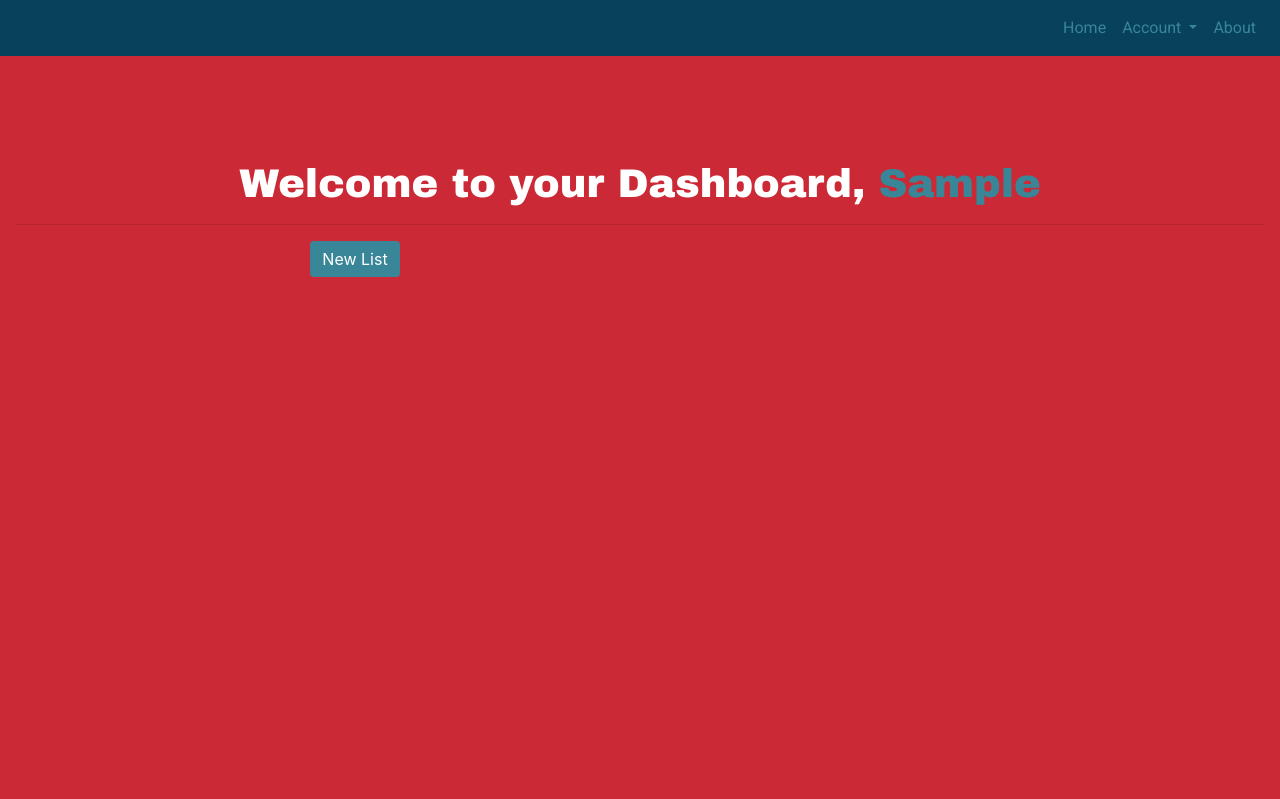
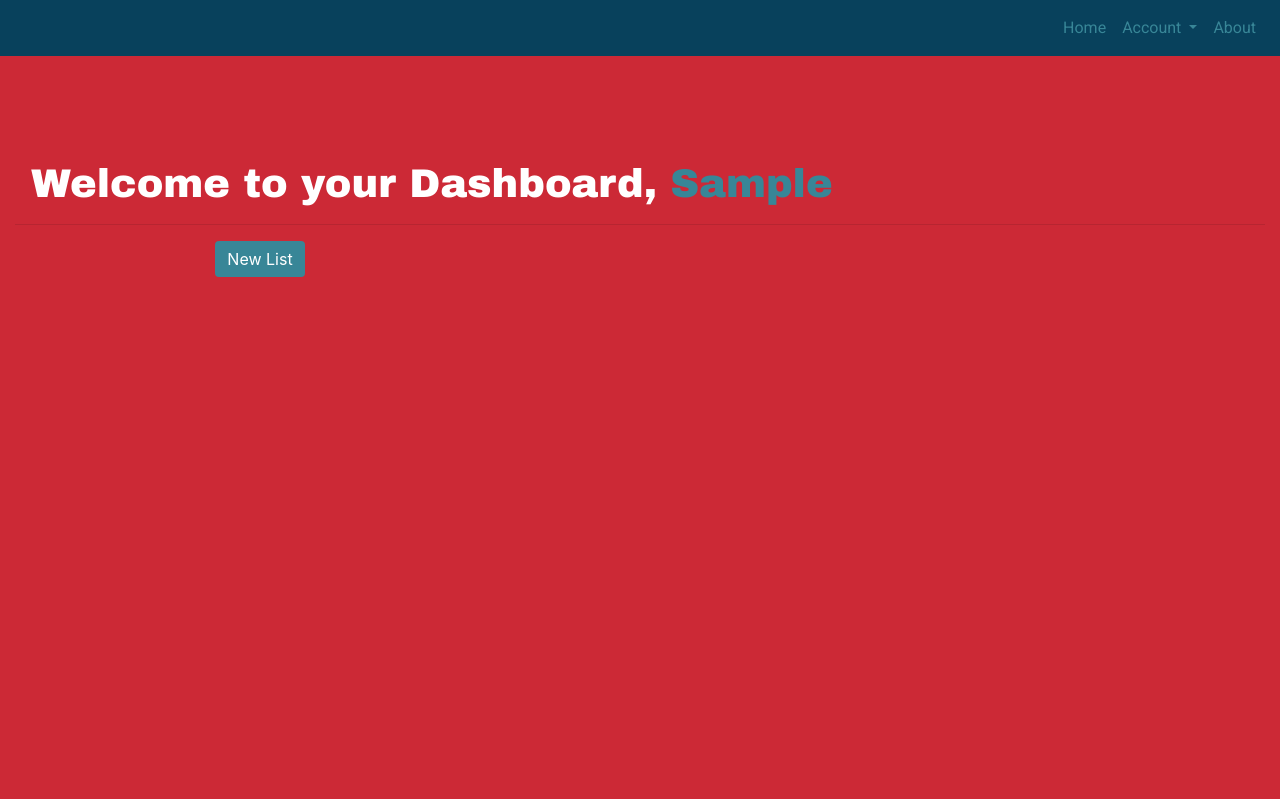
Before and after one commit to SandyAbdullahi/django-todo, a Django app: page /dashboard/ in a window 1280 px wide. Shown: the top 799 px of the page. Run offline with Django 3.2, Linux system fonts and the light colour scheme; the visitor is signed in with stand-in values (Sample User, id 1); data that the repository does not hold is empty; parts of the project's set-up code (start-up, migrations or seed data) failed here and were passed over; some libraries are stand-ins or nearby versions.

Commit message:
remove conflicting styles

```diff
--- a/static/css/styles.css
+++ b/static/css/styles.css
@@ -448,6 +448,6 @@ a {
 
 @media (min-width: 1200px) {
     .landing .content {
-        padding-top: 20rem;
+        padding-top: 15rem;
     }
 }
--- a/templates/pages/dashboard.html
+++ b/templates/pages/dashboard.html
@@ -7,16 +7,16 @@
 
 
 
-<div class="dashboard text-center">
+<div class="dashboard">
     <div class="content">
 
         <div class="container-fluid">
-            <h1>Welcome to your Dashboard, <span class="user">{{ user }}</span> </h1>
+            <h1 class="pl-3">Welcome to your Dashboard, <span class="user">{{ user }}</span> </h1>
             <hr>
 
-            <div class="container">
+            <div class="container text-center">
                 <div class="row">
-                    <div class="col-md-6 m-auto">
+                    <div class="col-12 col-md-4 m-auto">
 
                         <div class="container text-center mb-5">
                             <button class="btn btn-primary text-center" type="button" data-toggle="collapse" data-target="#collapseExample" aria-expanded="false" aria-controls="collapseExample">
@@ -41,7 +41,7 @@
 
                     </div>
 
-                    <div class="col-lg-6">
+                    <div class="col-12 col-lg-8">
 
 
                         {% for list in user.list_set.all %}
```
